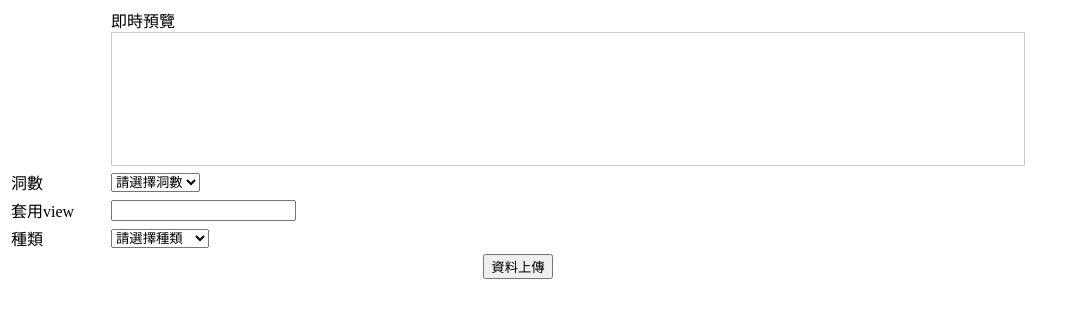
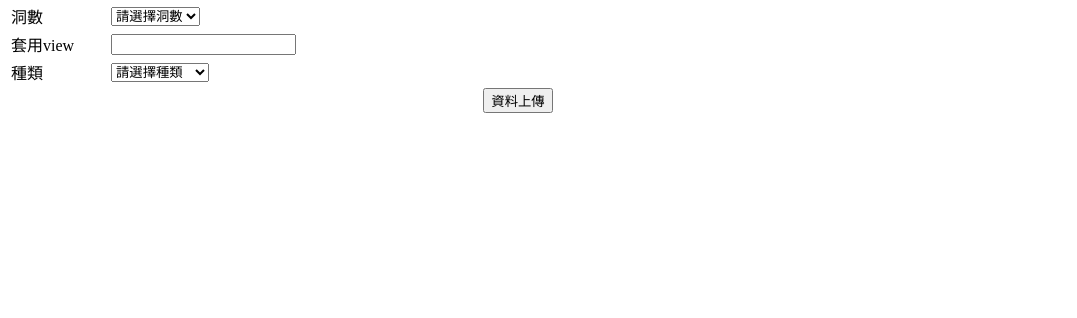
Before and after one commit to KT-999/RO_Txt_Tools, a Django app: page /createitem/ in a window 1280 px wide. Shown: the part 365-683 px from the top of the page, without its empty margins (0-1077 px from the left). Run offline with Django 4.2, Linux system fonts and the light colour scheme.

Commit message:
移除即時預覽功能的相關程式碼，簡化標題更新邏輯

```diff
--- a/ROItem/templates/item/createItem.html
+++ b/ROItem/templates/item/createItem.html
@@ -63,29 +63,15 @@
         }
         return text;
     }
-
-    function parseCaptionForPreview(captionText) {
-        let escapedCaption = captionText
-            .replace(/&/g, '&amp;')
-            .replace(/</g, '&lt;')
-            .replace(/>/g, '&gt;');
-        let colorized = escapedCaption.replace(/\^([0-9A-Fa-f]{6})([\s\S]*?)\^000000/g, function (_, color, text) {
-            return '<span style="color:#' + color.toUpperCase() + ';">' + text + '</span>';
-        });
-        return colorized.replace(/\n/g, '<br>');
-    }
-
     function updateCaptionValue() {
         let editor = document.getElementById('captionEditor');
         let captionInput = document.getElementById('caption');
-        let preview = document.getElementById('captionPreview');
         let serializedText = '';
         for (let i = 0; i < editor.childNodes.length; i++) {
             serializedText += serializeCaptionNode(editor.childNodes[i], '000000');
         }
         serializedText = serializedText.replace(/\n+$/, '');
         captionInput.value = serializedText;
-        preview.innerHTML = parseCaptionForPreview(serializedText);
     }
 
     function applyCaptionColor() {
@@ -187,9 +173,6 @@
                 <div id="captionEditor" contenteditable="true"
                      style="width: 900px; height: 220px; border: 1px solid #cbcbcb; overflow-y: auto; padding: 6px"
                      oninput="updateCaptionValue()" onkeyup="updateCaptionValue()"></div>
-                <div style="margin-top: 8px">即時預覽</div>
-                <div id="captionPreview"
-                     style="width: 900px; height: 120px; border: 1px solid #cbcbcb; overflow-y: auto; padding: 6px; white-space: normal"></div>
             </td>
 
         </tr>
```
